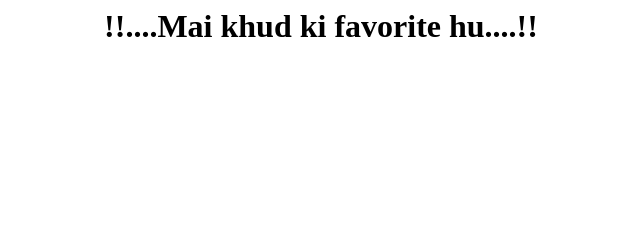
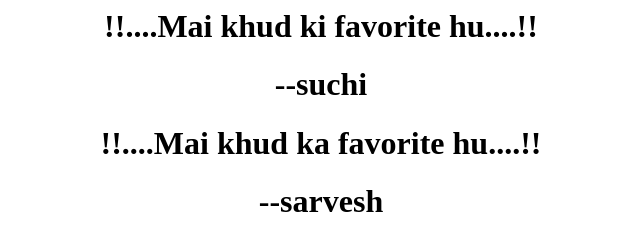
Before and after one commit to suchetatripathi/suchetatripathi.github.io, a plain HTML site: page index.html in a window 1280 px wide. Shown: the whole page, without its empty margins (319-959 px from the left). Drawn offline with Linux system fonts and the light colour scheme.

Commit message:
Update index.html

```diff
--- a/index.html
+++ b/index.html
@@ -5,5 +5,8 @@
 
  <body>
   <center><h1>!!....Mai khud ki favorite hu....!!</h1></center>
+  <center><h1>--suchi</h1></center>
+  <center><h1>!!....Mai khud ka favorite hu....!!</h1></center>
+  <center><h1>--sarvesh</h1></center>
  </body>
  </html>
```
